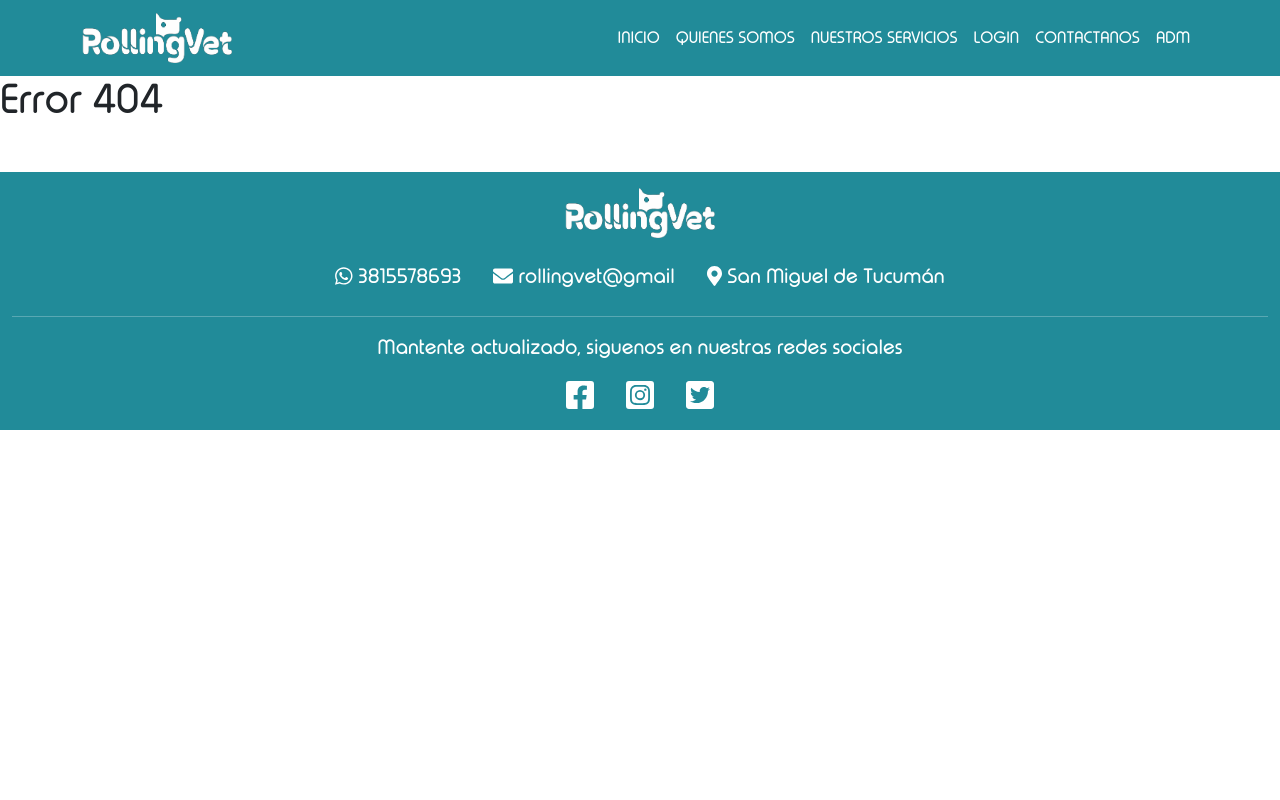
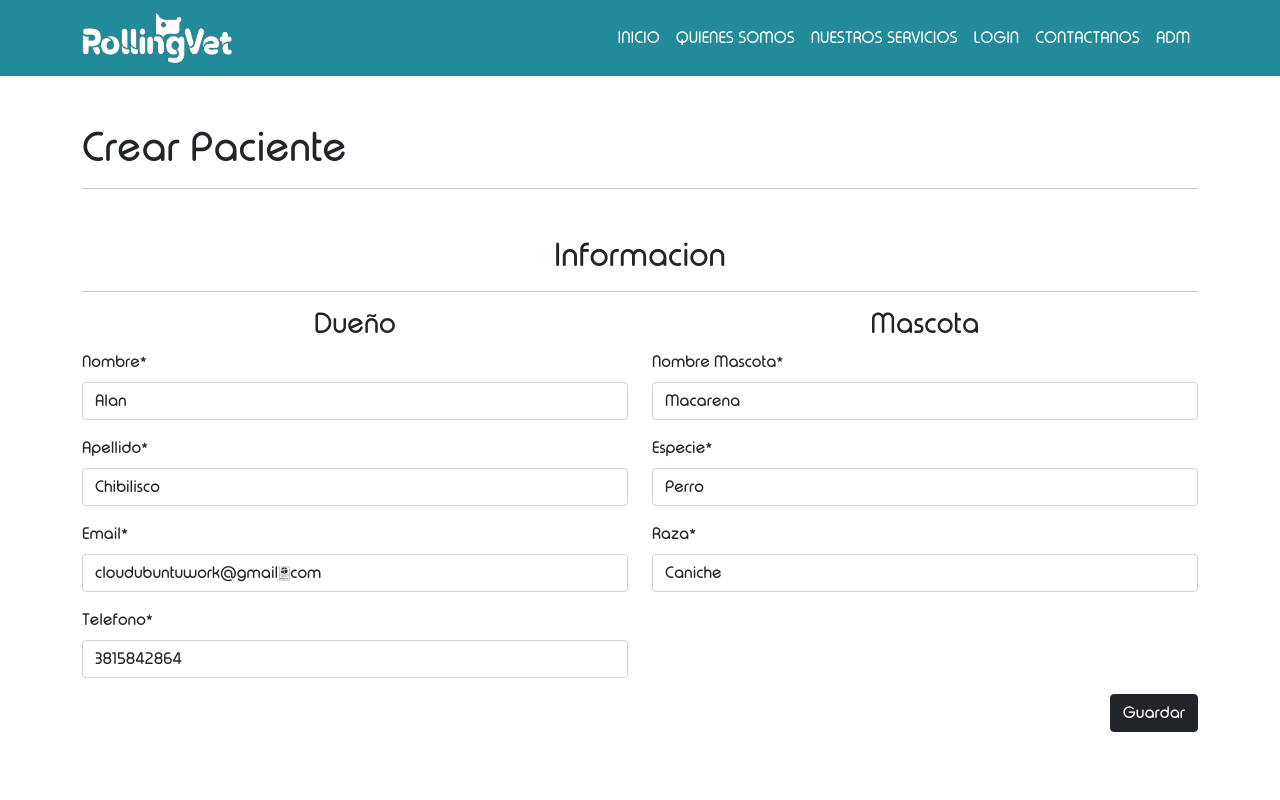
Before and after one commit to alanchibilisco/RollingVetProjectFE, a React (Create React App) app: page /Adm/pacientes/editar/1 in a window 1280 px wide. Before the commit this address had no page. Shown: the top 800 px of the page. Built offline with nearby package versions, Linux system fonts and the light colour scheme; data requests are answered from the project's data file.

Commit message:
se realizo el EDIT/PUT de pacientes

```diff
--- a/db.json
+++ b/db.json
@@ -3,8 +3,8 @@
     {
       "nombreDueño": "Alan",
       "apellidoDueño": "Chibilisco",
-      "email": "example@example.com",
-      "telefono": "+3815842864",
+      "email": "cloudubuntuwork@gmail.com",
+      "telefono": "3815842864",
       "nombreMascota": "Macarena",
       "especieMascota": "Perro",
       "razaMascota": "Caniche",
@@ -13,7 +13,7 @@
     {
       "nombreDueño": "Melina",
       "apellidoDueño": "Santillan",
-      "email": "example@example.com",
+      "email": "santillan.melina.dh@gmail.com",
       "telefono": "3816920140",
       "nombreMascota": "Rocky",
       "especieMascota": "Perro",
@@ -23,7 +23,7 @@
     {
       "nombreDueño": "Alan",
       "apellidoDueño": "Chibilisco",
-      "email": "alan.chibilisco@gmail.com",
+      "email": "alan.chibilisco@hotmail.com.ar",
       "telefono": "3815842864",
       "nombreMascota": "Kiara",
       "especieMascota": "Perro",
--- a/src/App.js
+++ b/src/App.js
@@ -14,6 +14,7 @@ import AdmPacientes from "./components/cruds/AdmPacientes";
 import AdmTurnos from "./components/cruds/AdmTurnos";
 import CrearPaciente from "./components/cruds/CrearPaciente";
 import CrearTurno from "./components/cruds/CrearTurno";
+import EditPacientes from "./components/cruds/EditPacientes";
 
 function App() {
   //useState
@@ -92,6 +93,11 @@ function App() {
           ></Route>
           <Route
             exact
+            path="/Adm/pacientes/editar/:id"
+            element={<EditPacientes URLPacientes={URLPacientes} getApiPacientes={getApiPacientes}></EditPacientes>}
+          ></Route>
+          <Route
+            exact
             path="/Adm/turnos"
             element={<AdmTurnos turnos={turnos}></AdmTurnos>}
           ></Route>
--- a/src/components/cruds/Adm.jsx
+++ b/src/components/cruds/Adm.jsx
@@ -8,29 +8,21 @@ import { useState } from "react";
 import { useEffect } from "react";
 
 const Adm = ({ turnos }) => {
-//aqui comienza la prueba
-console.log(turnos);
-
-  let sortTurnos=turnos;
-
-    sortTurnos.sort((a, b) => {
-     const as = a.fecha.split("-");
-     const ad = new Date(as[0], as[1]-1, as[2]);
-     // const ad = new Date(as[2], as[1] - 1, as[0]);
-     const bs = b.fecha.split("-");
-     const bd =new Date(bs[0], bs[1]-1, bs[2]);
-     // const bd = new Date(bs[2], bs[1] - 1, bs[0]);
-     return ad - bd;
-   });
-//  //  console.log(sortTurnos);
-
-  console.log(sortTurnos);
+  //Ordeno el array en funcion a la fechas
+  let sortTurnos = turnos;
+  sortTurnos.sort((a, b) => {
+    const as = a.fecha.split("-");
+    const ad = new Date(as[0], as[1] - 1, as[2]);
+    const bs = b.fecha.split("-");
+    const bd = new Date(bs[0], bs[1] - 1, bs[2]);
+    return ad - bd;
+  });
+  //Fin orden array
 
 
-//aqui termina la prueba
 
   return (
-    <div className="border border-2 border-warning">
+    <div>
       <NavBar />
       <div className="container">
         <h1 className="text-center my-3">ADMINISTRACION</h1>
@@ -53,14 +45,12 @@ console.log(turnos);
         <hr className="container" />
         {turnos.length !== 0 ? (
           <Row>
-
             {turnos.map((turno) => (
               <Col xl={3} lg={4} md={6} xs={12}>
                 <CardTurnos key={turno.id} turno={turno}></CardTurnos>
+
               </Col>
             ))}
-
-
           </Row>
         ) : (
           <div className="no-products-found d-flex align-items-center justify-content-center">
--- a/src/components/cruds/AdmPacientes.jsx
+++ b/src/components/cruds/AdmPacientes.jsx
@@ -51,6 +51,7 @@ const AdmPacientes = ({pacientes}) => {
             <h1>🐶🐱 No hay pacientes registrados 🐱🐶</h1>
           </div>
 }
+
         </Container>
       </div>
 
--- a/src/components/cruds/CrearPaciente.jsx
+++ b/src/components/cruds/CrearPaciente.jsx
@@ -46,7 +46,7 @@ const CrearPaciente = ({URLPacientes, getApiPacientes}) => {
               body: JSON.stringify(newPaciente),
             });
             if (res.status === 201) {
-              Swal.fire("Creado!", "El paciente fue creado.", "OK");
+              Swal.fire("Creado!", "El paciente fue creado.", "success");
               getApiPacientes();
               navigate("/Adm/pacientes");
             }
--- /dev/null
+++ b/src/components/cruds/EditPacientes.jsx
@@ -0,0 +1,226 @@
+import React from "react";
+import { useRef } from "react";
+import { useEffect } from "react";
+import { useState } from "react";
+import { Col, Container, Form, Row } from "react-bootstrap";
+import { useNavigate, useParams } from "react-router-dom";
+import Swal from "sweetalert2";
+import Footer from "../Footer";
+import NavBar from "../NavBar";
+import {
+  validateTexto,
+  validateEmail,
+  validateTelefono,
+} from "../Validaciones";
+
+const EditPacientes = ({ URLPacientes, getApiPacientes }) => {
+  //state
+  const [paciente, setPaciente] = useState({});
+  //parametro
+  const { id } = useParams();
+  //efect
+  useEffect(async () => {
+    try {
+      const res = await fetch(`${URLPacientes}/${id}`);
+      const pacienteApi = await res.json();
+      setPaciente(pacienteApi);
+    } catch (error) {
+      console.log(error);
+    }
+  }, []);
+  //referencias
+  const nombreDueñoRef = useRef("");
+  const apellidoDueñoRef = useRef("");
+  const emailRef = useRef("");
+  const telefonoRef = useRef("");
+  const nombreMascRef = useRef("");
+  const especieMascRef = useRef("");
+  const razaMascRef = useRef("");
+  //navigate
+  const navigate = useNavigate();
+  //handleSubmit
+  const handleSubmit = (e) => {
+    e.preventDefault();
+
+
+    if (
+      !validateTexto(nombreDueñoRef.current.value) ||
+      !validateTexto(apellidoDueñoRef.current.value) ||
+      !validateEmail(emailRef.current.value) ||
+      !validateTelefono(telefonoRef.current.value) ||
+      !validateTexto(nombreMascRef.current.value) ||
+      !validateTexto(especieMascRef.current.value) ||
+      !validateTexto(razaMascRef.current.value)
+    ) {
+      Swal.fire("Ops!", "Algunos de los campos es incorrectos", "Error");
+      return;
+    } else {
+      const pacienteUpdate = {
+        nombreDueño: nombreDueñoRef.current.value,
+        apellidoDueño: apellidoDueñoRef.current.value,
+        email: emailRef.current.value,
+        telefono: telefonoRef.current.value,
+        nombreMascota: nombreMascRef.current.value,
+        especieMascota: especieMascRef.current.value,
+        razaMascota: razaMascRef.current.value,
+      };
+
+      Swal.fire({
+        title: "Estas seguro?",
+        text: "No puedes revertir esto",
+        icon: "warning",
+        showCancelButton: true,
+        confirmButtonText: "Actualizar",
+      }).then(async (result) => {
+        if (result.isConfirmed) {
+          try {
+            const res = await fetch(`${URLPacientes}/${id}`, {
+              method: "PUT",
+              headers: {
+                "Content-Type": "application/json",
+              },
+              body: JSON.stringify(pacienteUpdate),
+            });
+            if (res.status === 200) {
+              Swal.fire("Actualizado!", "Los datos fueron actualizados.", "success");
+              getApiPacientes();
+              navigate("/Adm/pacientes");
+            }
+          } catch (error) {
+            console.log(error);
+          }
+        }
+      });
+
+
+
+
+
+
+
+
+
+
+    }
+  };
+
+  return (
+    <div>
+      <NavBar></NavBar>
+      <Container className="py-5">
+        <h1>Crear Paciente</h1>
+        <hr />
+        {/* Form Product */}
+        <Form className="my-5" onSubmit={handleSubmit}>
+          <h2 className="text-center">Informacion</h2>
+          <hr />
+          <Row>
+            <Col xs={12} md={6}>
+              <h3 className="text-center">Dueño</h3>
+
+              <Form.Group className="mb-3" controlId="formBasicName">
+                <Form.Label>Nombre*</Form.Label>
+                <Form.Control
+                  type="text"
+                  placeholder="Rolling"
+                  defaultValue={paciente.nombreDueño}
+                  ref={nombreDueñoRef}
+                  //onChange={({ target }) =>
+                  //setNombreDueño(target.value.trimStart())
+                  //}
+                />
+              </Form.Group>
+
+              <Form.Group className="mb-3" controlId="formBasicLastName">
+                <Form.Label>Apellido*</Form.Label>
+                <Form.Control
+                  type="text"
+                  placeholder="Veterinaria"
+                  defaultValue={paciente.apellidoDueño}
+                  ref={apellidoDueñoRef}
+                  //onChange={({ target }) =>
+                  //setApellidoDueño(target.value.trimStart())
+                  //}
+                />
+              </Form.Group>
+
+              <Form.Group className="mb-3" controlId="formBasicEmail">
+                <Form.Label>Email*</Form.Label>
+                <Form.Control
+                  type="email"
+                  placeholder="rollingvet@rollingvet.com.ar"
+                  defaultValue={paciente.email}
+                  ref={emailRef}
+                  //onChange={({ target }) => setEmail(target.value.trimStart())}
+                />
+              </Form.Group>
+
+              <Form.Group className="mb-3" controlId="formBasicPhone">
+                <Form.Label>Telefono*</Form.Label>
+                <Form.Control
+                  type="text"
+                  placeholder="3816000000"
+                  defaultValue={paciente.telefono}
+                  ref={telefonoRef}
+                  //onChange={({ target }) =>
+                  //setTelefono(target.value.trimStart())
+                  //}
+                />
+              </Form.Group>
+            </Col>
+            <Col xs={12} md={6}>
+              <h3 className="text-center">Mascota</h3>
+
+              <Form.Group className="mb-3" controlId="formBasicNameMasc">
+                <Form.Label>Nombre Mascota*</Form.Label>
+                <Form.Control
+                  type="text"
+                  placeholder="Mascota"
+                  defaultValue={paciente.nombreMascota}
+                  ref={nombreMascRef}
+                  //onChange={({ target }) =>
+                  //setNombreMascota(target.value.trimStart())
+                  //}
+                />
+              </Form.Group>
+
+              <Form.Group className="mb-3" controlId="formBasicEspecie">
+                <Form.Label>Especie*</Form.Label>
+                <Form.Control
+                  type="text"
+                  placeholder="Especie"
+                  defaultValue={paciente.especieMascota}
+                  ref={especieMascRef}
+                  //onChange={({ target }) =>
+                  //setEspecieMascota(target.value.trimStart())
+                  //}
+                />
+              </Form.Group>
+
+              <Form.Group className="mb-3" controlId="formBasicRaza">
+                <Form.Label>Raza*</Form.Label>
+                <Form.Control
+                  type="text"
+                  placeholder="Raza"
+                  defaultValue={paciente.razaMascota}
+                  ref={razaMascRef}
+                  //onChange={({ target }) =>
+                  //setRazaMascota(target.value.trimStart())
+                  //}
+                />
+              </Form.Group>
+            </Col>
+          </Row>
+
+          <div className="text-end">
+            <button className="btn btn-dark">Guardar</button>
+          </div>
+        </Form>
+      </Container>
+
+      <Footer></Footer>
+    </div>
+  );
+};
+
+export default EditPacientes;
--- a/src/components/cruds/Paciente.jsx
+++ b/src/components/cruds/Paciente.jsx
@@ -15,7 +15,7 @@ const Paciente = ({paciente}) => {
                 <td className="w-25">
                   <div className="d-flex justify-content-center">
                     <Link
-                      to="/*"
+                      to={`/Adm/pacientes/editar/${paciente.id}`}
                       className=" btn btn-dark mx-1 text-decoration-none text-center"
                     >
                       Editar
```
